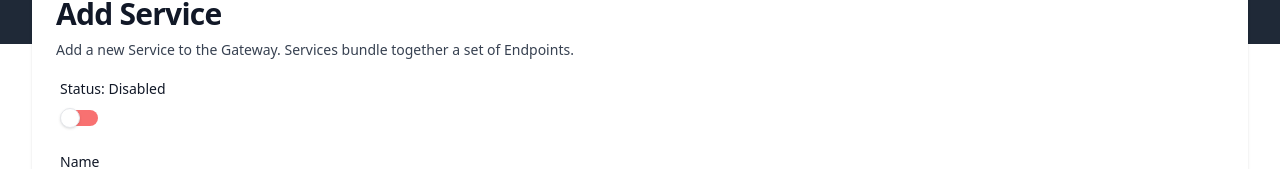
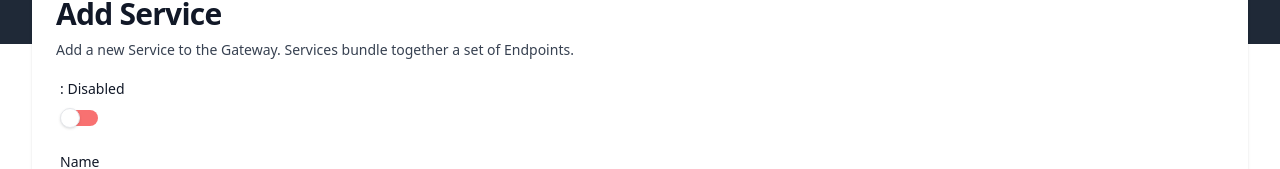
Before and after one commit to lucdoe/opengateway, a Next.js app: page /services/add in a window 1280 px wide. Shown: the part 213-382 px from the top of the page. Built offline with nearby package versions, Linux system fonts and the light colour scheme.

Commit message:
Refactor Toggle component to accept label, onChange, and clicked props

```diff
--- a/components/Toggle.tsx
+++ b/components/Toggle.tsx
@@ -1,24 +1,29 @@
 'use client'
 import {Switch} from '@headlessui/react'
-import {useState} from 'react'
 
 function classNames(...classes: string[]) {
   return classes.filter(Boolean).join(' ')
 }
 
-export default function Toggle() {
-  const [enabled, setEnabled] = useState(false)
-
+export default function Toggle({
+  label,
+  onChange,
+  clicked,
+}: Readonly<{
+  label: string
+  onChange: (checked: boolean) => void
+  clicked: any
+}>) {
   return (
     <div className='mt-4'>
       <div>
         <label htmlFor='toggle' className='text-sm font-medium text-gray-900'>
-          Status: {enabled ? 'Active' : 'Disabled'}
+          {label}: {clicked ? 'Active' : 'Disabled'}
         </label>
         <div className='mt-2 '>
           <Switch
-            checked={enabled}
-            onChange={setEnabled}
+            checked={clicked}
+            onChange={(checked: boolean) => onChange(checked)}
             className='group relative inline-flex h-5 w-10 flex-shrink-0 cursor-pointer items-center justify-center rounded-full'>
             <span className='sr-only'>Use setting</span>
             <span
@@ -28,14 +33,14 @@ export default function Toggle() {
             <span
               aria-hidden='true'
               className={classNames(
-                enabled ? 'bg-green-400' : 'bg-red-400',
+                clicked ? 'bg-green-400' : 'bg-red-400',
                 'pointer-events-none absolute mx-auto h-4 w-9 rounded-full transition-colors duration-200 ease-in-out',
               )}
             />
             <span
               aria-hidden='true'
               className={classNames(
-                enabled ? 'translate-x-5' : 'translate-x-0',
+                clicked ? 'translate-x-5' : 'translate-x-0',
                 'pointer-events-none absolute left-0 inline-block h-5 w-5 transform rounded-full border border-gray-200 bg-white shadow ring-0 transition-transform duration-200 ease-in-out',
               )}
             />
```
